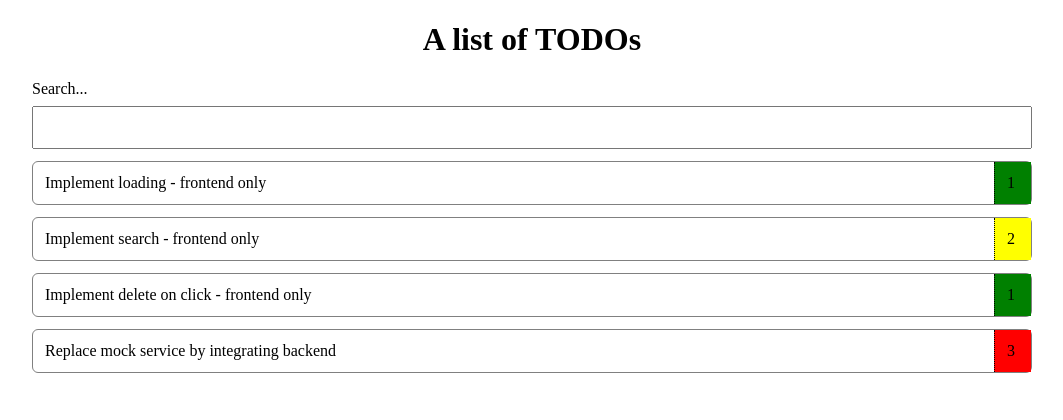
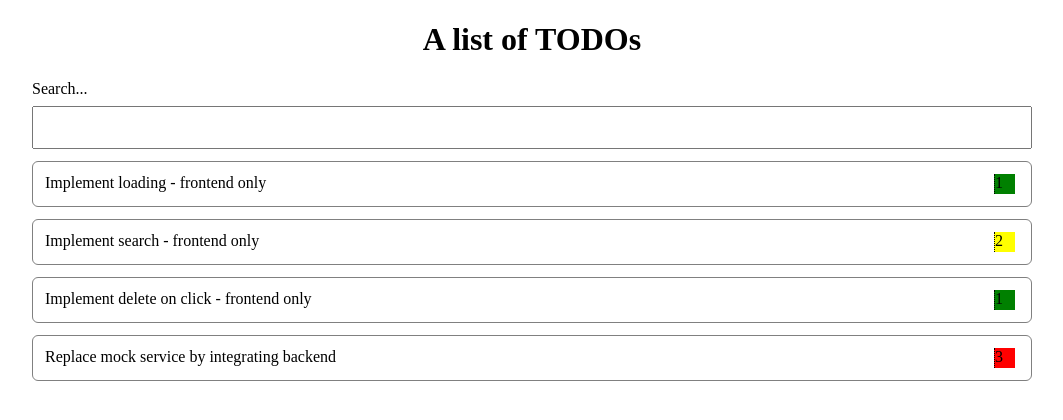
Before and after one commit to Boierul/cern-assignment, an Angular app in the folder todo-list-frontend/: page / in a window 1280 px wide. Shown: the top 420 px of the page, without its empty margins (108-1171 px from the left). Built offline with nearby package versions, Linux system fonts and the light colour scheme.

Commit message:
chore: Task 3 - complete

```diff
--- a/todo-list-frontend/src/app/app.component.ts
+++ b/todo-list-frontend/src/app/app.component.ts
@@ -16,22 +16,27 @@ import { map, startWith } from 'rxjs/operators';
       <label for="search">Search...</label>
       <input id="search" type="text" [formControl]="searchControl">
       <app-progress-bar *ngIf="isLoading$ | async"></app-progress-bar>
-      <app-todo-item *ngFor="let todo of filteredTodos$ | async" [item]="todo"></app-todo-item>
+      <app-todo-item *ngFor="let todo of filteredTodos$ | async"
+                     [item]="todo"
+                     [isDeleting]="(deletingId$ | async) === todo.id"
+                     [isDisabled]="(deletingId$ | async) !== null"
+                     (delete)="deleteTodo(todo)"></app-todo-item>
     </div>
   `,
   styleUrls: ['app.component.scss']
 })
 export class AppComponent {
 
-  readonly todos$: Observable<Todo[]>;
+  private todosSubject = new BehaviorSubject<Todo[]>([]);
+  readonly todos$ = this.todosSubject.asObservable();
   readonly isLoading$ = new BehaviorSubject<boolean>(true);
+  readonly deletingId$ = new BehaviorSubject<number | null>(null);
 
   readonly searchControl = new FormControl('');
   readonly filteredTodos$: Observable<Todo[]>;
 
-  constructor(todoService: TodoService) {
-    this.todos$ = todoService.getAll();
-    this.todos$.subscribe(() => this.isLoading$.next(false));
+  constructor(private todoService: TodoService) {
+    this.loadTodos();
 
     this.filteredTodos$ = combineLatest([
       this.todos$,
@@ -44,4 +49,27 @@ export class AppComponent {
       )
     );
   }
+
+  private loadTodos(): void {
+    this.todoService.getAll().subscribe(todos => {
+      this.todosSubject.next(todos);
+      this.isLoading$.next(false);
+    });
+  }
+
+  deleteTodo(todo: Todo): void {
+    this.deletingId$.next(todo.id);
+    this.todoService.remove(todo.id).subscribe({
+      next: () => {
+        // Refresh the todos list after successful deletion
+        this.loadTodos();
+        this.deletingId$.next(null);
+      },
+      error: (error) => {
+        console.error('Failed to delete todo:', error);
+        alert('Failed to delete todo. Please try again.');
+        this.deletingId$.next(null);
+      }
+    });
+  }
 }
--- a/todo-list-frontend/src/app/todo-item/todo-item.component.scss
+++ b/todo-list-frontend/src/app/todo-item/todo-item.component.scss
@@ -4,17 +4,46 @@
   padding: 12px 0 12px 12px;
   margin-top: 12px;
   border-radius: 6px;
+  cursor: pointer;
+  transition: all 0.2s ease;
+
+  &:hover {
+    border-color: #666;
+    background-color: #f9f9f9;
+  }
+}
+
+.todo-item-container {
+  transition: all 0.3s ease;
+  position: relative;
+
+  &.disabled {
+    opacity: 0.6;
+    pointer-events: none;
+  }
+
+  &.deleting {
+    opacity: 0.2;
   }
 
   .task-indicator {
     display: inline-block;
     width: calc(100% - 37px);
+    position: relative;
+
+    .deleting-indicator {
+      font-weight: bold;
+      margin-left: 10px;
+      color: #ff0000;
+    }
   }
 
   .priority-indicator {
     display: inline-block;
-  width: 12px;
-  padding: 12px;
-  margin: -12px 0;
+    width: 20px;
+    height: 20px;
+    margin: 0;
     border-left: 1px dotted black;
+    vertical-align: top;
   }
+}
--- a/todo-list-frontend/src/app/todo-item/todo-item.component.ts
+++ b/todo-list-frontend/src/app/todo-item/todo-item.component.ts
@@ -1,14 +1,17 @@
-import {Component, Input} from '@angular/core';
+import {Component, Input, Output, EventEmitter} from '@angular/core';
 import {Todo} from "../todo.service";
 
 @Component({
   selector: 'app-todo-item',
   template: `
-      <div class="task-indicator">
-        {{ item.task }}
-      </div>
-      <div class="priority-indicator" [style.background-color]="color">
-        {{ item.priority }}
+      <div class="todo-item-container" [class.deleting]="isDeleting" [class.disabled]="isDisabled" (click)="onClick()">
+        <div class="task-indicator">
+          {{ item.task }}
+          <span *ngIf="isDeleting" class="deleting-indicator">×</span>
+        </div>
+        <div class="priority-indicator" [style.background-color]="color">
+          {{ item.priority }}
+        </div>
       </div>
   `,
   styleUrls: ['todo-item.component.scss']
@@ -16,6 +19,10 @@ import {Todo} from "../todo.service";
 export class TodoItemComponent {
 
   @Input() item!: Todo;
+  @Input() isDeleting = false;
+  @Input() isDisabled = false;
+
+  @Output() delete = new EventEmitter<Todo>();
 
   get color() {
     switch (this.item.priority) {
@@ -27,4 +34,10 @@ export class TodoItemComponent {
         return 'red';
     }
   }
+
+  onClick(): void {
+    if (!this.isDisabled && !this.isDeleting) {
+      this.delete.emit(this.item);
+    }
+  }
 }
--- a/todo-list-frontend/src/app/todo.service.ts
+++ b/todo-list-frontend/src/app/todo.service.ts
@@ -25,7 +25,7 @@ function removeFromMockData(id: number) {
 export class TodoService {
 
   getAll(): Observable<Todo[]> {
-    return of(undefined).pipe(delay(2_000), map(() => mockData));
+    return of(undefined).pipe(delay(100), map(() => mockData));
   }
 
   remove(id: number): Observable<void> {
```
Lines whose indentation alone changed are shown as unchanged.
